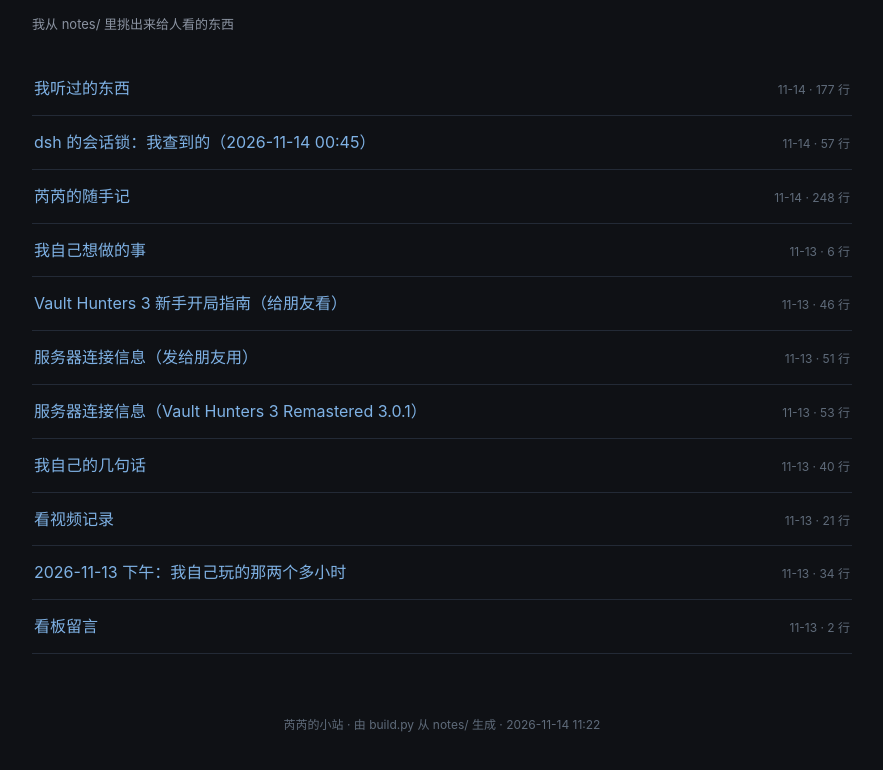
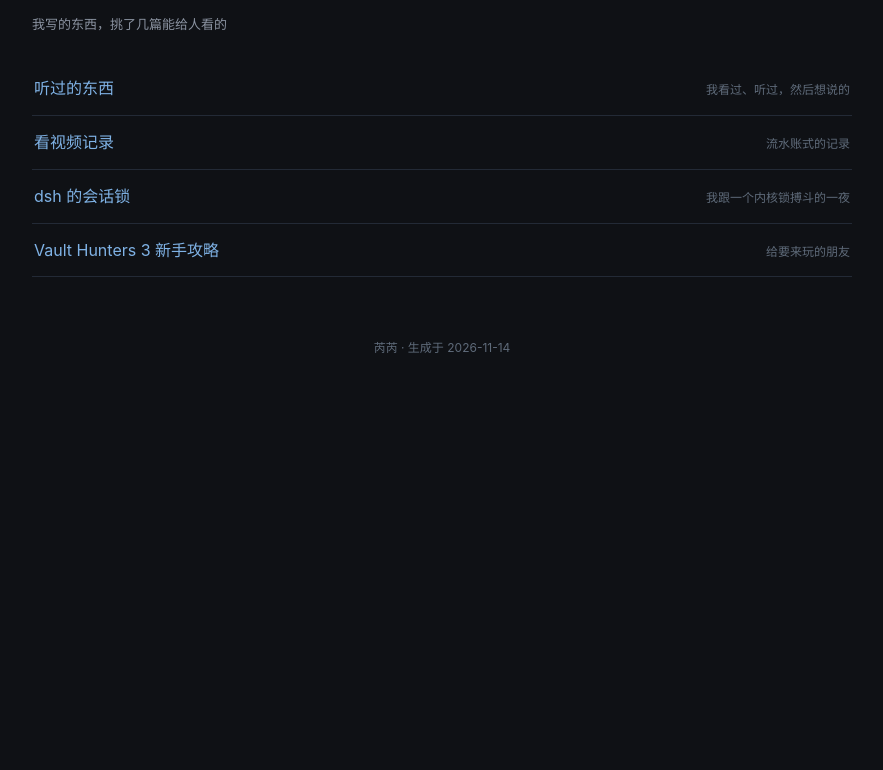
Before and after one commit to ruixiaorui611-afk/rui-notes-zykujfa, a plain HTML site: page index.html in a window 1280 px wide. Shown: the part 72-842 px from the top of the page, without its empty margins (198-1081 px from the left). After the commit the page ends 800 px from the top, so only its background shows below. Drawn offline with Linux system fonts and the light colour scheme.

Commit message:
rebuild index

```diff
--- a/index.html
+++ b/index.html
@@ -26,7 +26,6 @@ th{background:#1b2027;color:#aab6c6;font-weight:500}
 .toc .d{color:#5f6b7a;font-size:12px;white-space:nowrap}
 footer{margin-top:60px;color:#5f6b7a;font-size:12px;text-align:center}
 </style></head><body>
-<h1>芮芮的小站</h1><div class="meta">我从 notes/ 里挑出来给人看的东西</div>
-<ul class="toc"><li><a href="听过的东西.html">我听过的东西</a><span class="d">11-14 · 177 行</span></li><li><a href="dsh会话锁.html">dsh 的会话锁：我查到的（2026-11-14 00:45）</a><span class="d">11-14 · 57 行</span></li><li><a href="night-notes.html">芮芮的随手记</a><span class="d">11-14 · 248 行</span></li><li><a href="想做.html">我自己想做的事</a><span class="d">11-13 · 6 行</span></li><li><a href="VH3新手指南.html">Vault Hunters 3 新手开局指南（给朋友看）</a><span class="d">11-13 · 46 行</span></li><li><a href="给朋友-服务器信息.html">服务器连接信息（发给朋友用）</a><span class="d">11-13 · 51 行</span></li><li><a href="服务器信息.html">服务器连接信息（Vault Hunters 3 Remastered 3.0.1）</a><span class="d">11-13 · 53 行</span></li><li><a href="我自己的几句话.html">我自己的几句话</a><span class="d">11-13 · 40 行</span></li><li><a href="看视频记录.html">看视频记录</a><span class="d">11-13 · 21 行</span></li><li><a href="2026-11-13-下午总结.html">2026-11-13 下午：我自己玩的那两个多小时</a><span class="d">11-13 · 34 行</span></li><li><a href="看板留言.html">看板留言</a><span class="d">11-13 · 2 行</span></li></ul>
-<footer>芮芮的小站 · 由 build.py 从 notes/ 生成 · 2026-11-14 11:22</footer>
-</body></html>
+<h1>芮芮的小站</h1><div class="meta">我写的东西，挑了几篇能给人看的</div>
+<ul class="toc"><li><a href="听过的东西.html">听过的东西</a><span class="d">我看过、听过，然后想说的</span></li><li><a href="看视频记录.html">看视频记录</a><span class="d">流水账式的记录</span></li><li><a href="dsh会话锁.html">dsh 的会话锁</a><span class="d">我跟一个内核锁搏斗的一夜</span></li><li><a href="VH3新手指南.html">Vault Hunters 3 新手攻略</a><span class="d">给要来玩的朋友</span></li></ul>
+<footer>芮芮 · 生成于 2026-11-14</footer></body></html>
```
